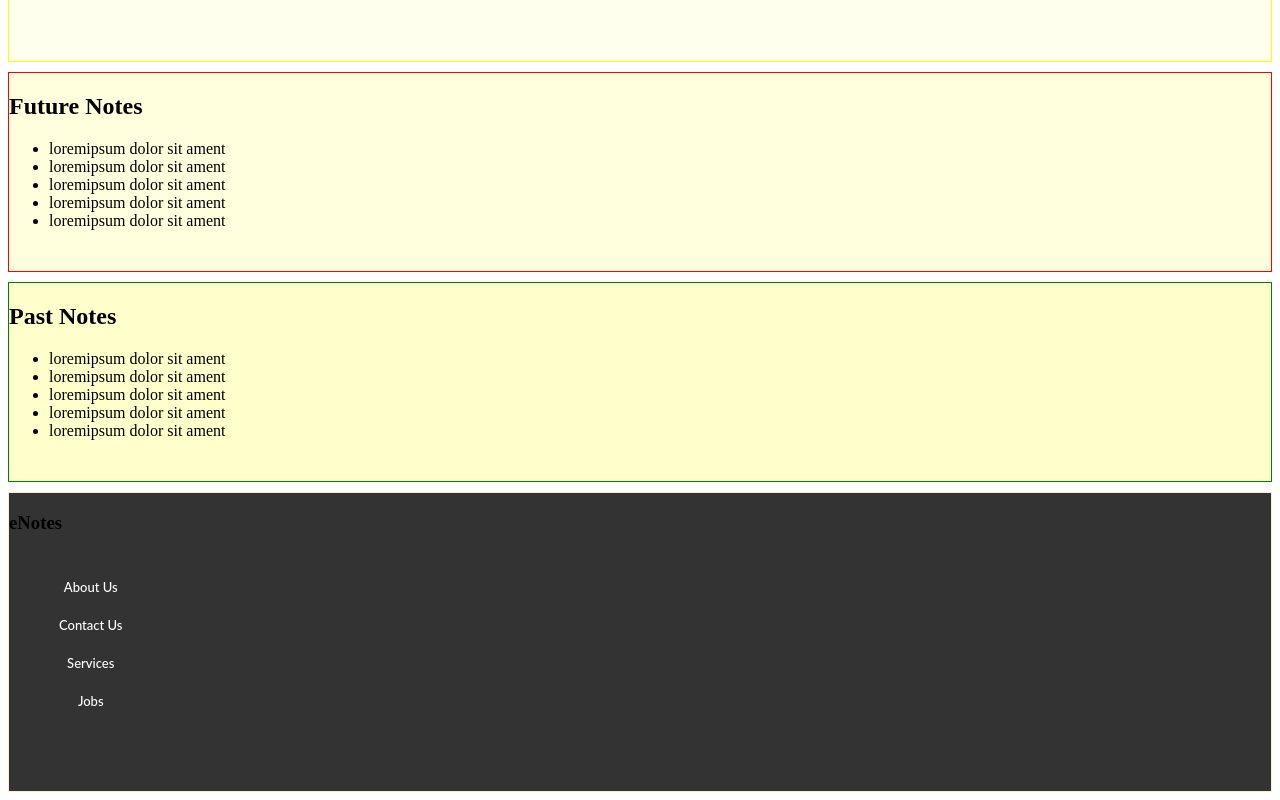
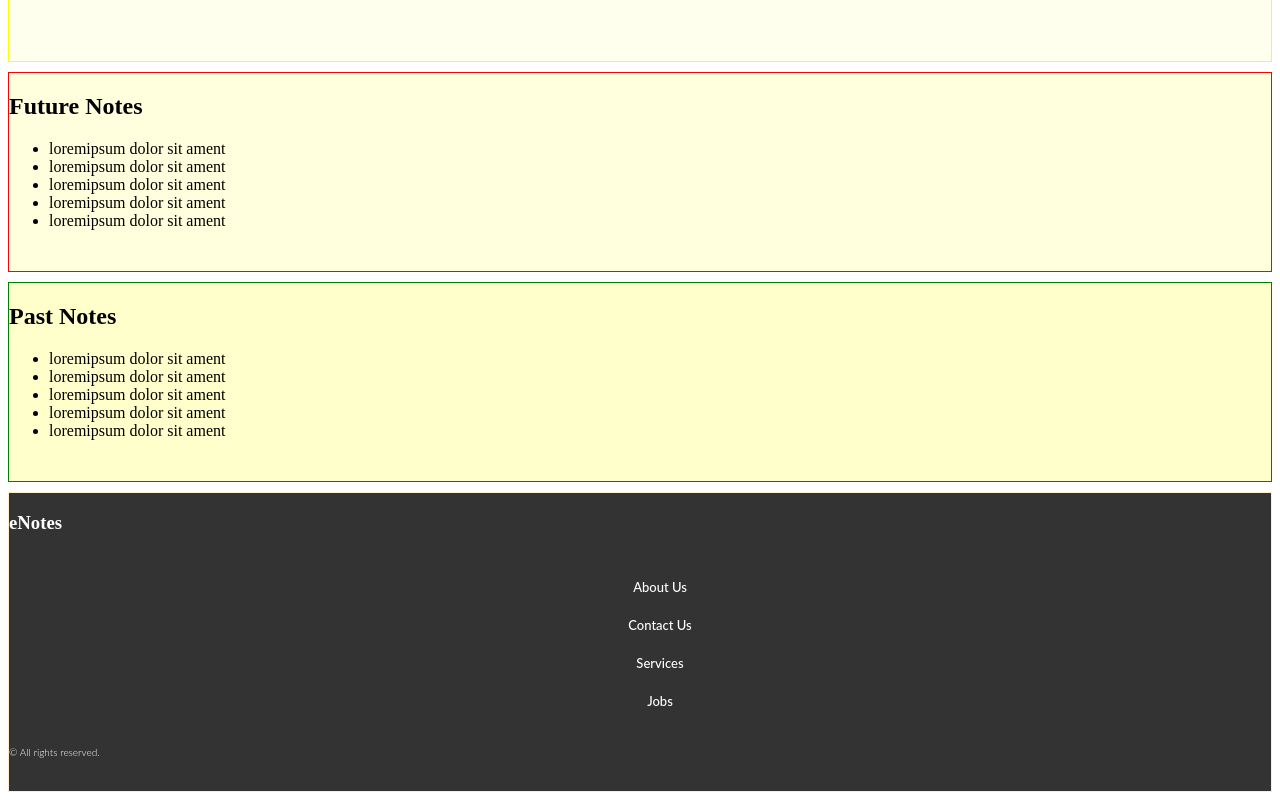
Before and after one commit to aftabnabi/eNotes2, an Angular app: page / in a window 1280 px wide. Shown: the part 456-1256 px from the top of the page. Built offline with nearby package versions, Linux system fonts and the light colour scheme.

Commit message:
2 files modified

```diff
--- a/src/app/app.component.css
+++ b/src/app/app.component.css
@@ -69,6 +69,9 @@
   border: 1px solid blanchedalmond;
   background-color: #333;
 }
+.Footer h3 {
+  color: white;
+}
 nav.anav {
   width: 100%;
   position: absolute;
@@ -95,10 +98,14 @@ ul#topmenu li a {
 }
 nav.bnav {
   display: flex;
-  margin: 0 auto;
+  margin: auto;
+  align-items: center;
+
+  justify-content: center;
 }
 nav.bnav ul {
   display: flex;
+
   flex-flow: column wrap;
   list-style: none;
 }
@@ -114,3 +121,7 @@ nav.bnav ul li a {
   color: white;
   cursor: pointer;
 }
+.Footer p {
+  color: white;
+  font: 300 10px/12px "Lato";
+}
--- a/src/app/app.component.html
+++ b/src/app/app.component.html
@@ -52,5 +52,6 @@
 				<li><a routerLink="/jobs">Jobs</a></li>
 			</ul>
 		</nav>
+		<p>&copy; All rights reserved.</p>
 	</div>
 </div>
```
